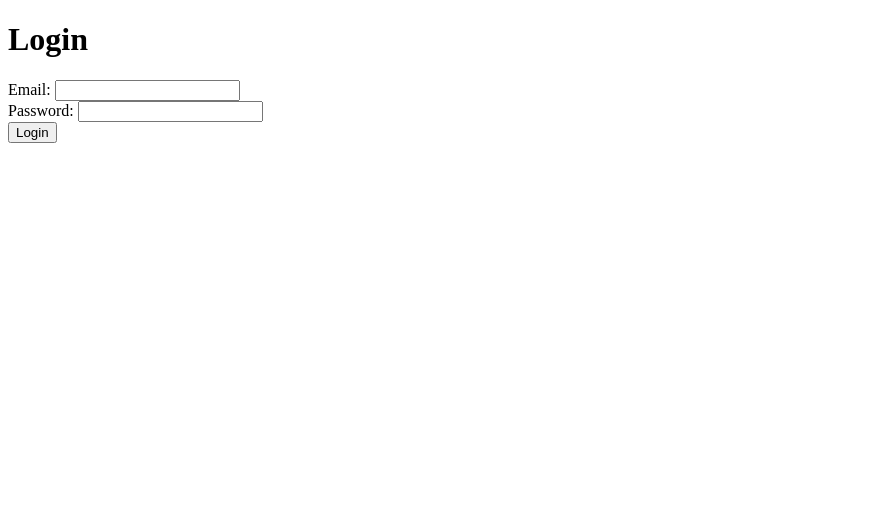
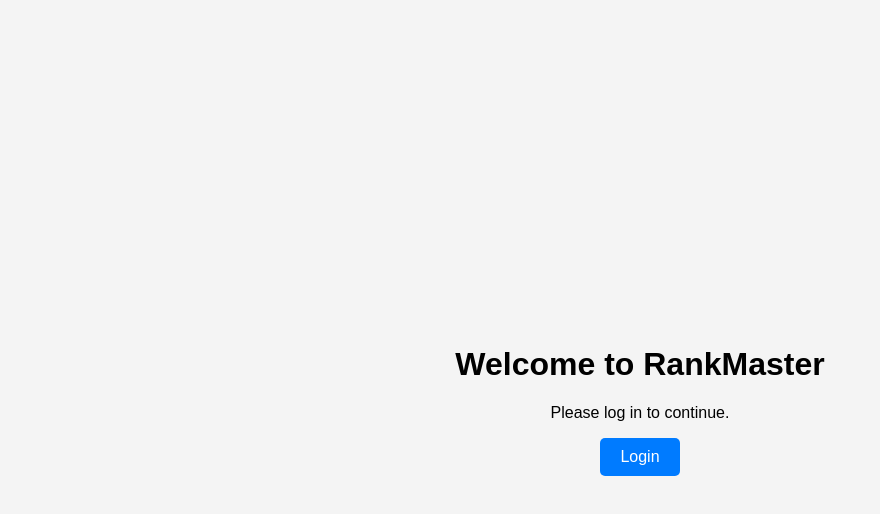
Before and after one commit to rankmaster2024/shikshak, a plain HTML site: page index.html in a window 1280 px wide. Shown: the whole page, without its empty margins (0-880 px from the left). Drawn offline with Linux system fonts and the light colour scheme.

Commit message:
Update index.html

```diff
--- a/index.html
+++ b/index.html
@@ -3,73 +3,43 @@
 <head>
     <meta charset="UTF-8">
     <meta name="viewport" content="width=device-width, initial-scale=1.0">
-    <title>Login</title>
-    <script type="module">
-        import { initializeApp } from "https://www.gstatic.com/firebasejs/10.14.1/firebase-app.js";
-        import { getAuth, signInWithEmailAndPassword } from "https://www.gstatic.com/firebasejs/10.14.1/firebase-auth.js";
-        import { getFirestore, query, collection, where, getDocs } from "https://www.gstatic.com/firebasejs/10.14.1/firebase-firestore.js";
-
-        const firebaseConfig = {
-            apiKey: "AIzaSyBhiboEoHCmdG4eHdBeUacUY6EKDZMiGj0",
-            authDomain: "rankmaster-2007.firebaseapp.com",
-            projectId: "rankmaster-2007",
-            storageBucket: "rankmaster-2007.appspot.com",
-            messagingSenderId: "481619433177",
-            appId: "1:481619433177:web:5be2893aa094dbcc2b10c8",
-            measurementId: "G-NXE1T8RZ7H"
-        };
-
-        const app = initializeApp(firebaseConfig);
-        const auth = getAuth(app);
-        const db = getFirestore(app);
-
-        async function login(event) {
-            event.preventDefault();
-            const email = document.getElementById("email").value;
-            const password = document.getElementById("password").value;
-
-            try {
-                const userCredential = await signInWithEmailAndPassword(auth, email, password);
-                console.log("Logged in:", userCredential.user);
-
-                // Check if the logged-in user is a teacher
-                const userQuery = query(collection(db, "teachers"), where("email", "==", email));
-                const querySnapshot = await getDocs(userQuery);
-
-                if (!querySnapshot.empty) {
-                    // User is a teacher, pass email in URL
-                    window.location.href = `teach.html?email=${encodeURIComponent(email)}`; // Redirect to teacher page
-                } else {
-                    // User is not a teacher; check if they are a student
-                    const studentQuery = query(collection(db, "students"), where("email", "==", email));
-                    const studentSnapshot = await getDocs(studentQuery);
-
-                    if (!studentSnapshot.empty) {
-                        // User is a student, pass email in URL
-                        window.location.href = `student.html?email=${encodeURIComponent(email)}`; // Redirect to student page
-                    } else {
-                        alert("No user found with this email.");
-                    }
-                }
-            } catch (error) {
-                console.error("Error during login:", error);
-                alert("Error: " + error.message);
-            }
-        }
-    </script>
+    <title>Welcome</title>
+    <link rel="stylesheet" href="styles.css"> <!-- Link to your CSS file if needed -->
 </head>
 <body>
-    <h1>Login</h1>
-    <form onsubmit="login(event)">
-        <div>
-            <label for="email">Email:</label>
-            <input type="email" id="email" required>
-        </div>
-        <div>
-            <label for="password">Password:</label>
-            <input type="password" id="password" required>
-        </div>
-        <button type="submit">Login</button>
-    </form>
+    <div class="container">
+        <h1>Welcome to RankMaster</h1>
+        <p>Please log in to continue.</p>
+        <a href="login.html" class="login-button">Login</a>
+    </div>
+
+    <style>
+        body {
+            font-family: Arial, sans-serif;
+            display: flex;
+            align-items: center;
+            justify-content: center;
+            height: 100vh;
+            margin: 0;
+            background-color: #f4f4f4;
+        }
+        .container {
+            text-align: center;
+        }
+        .login-button {
+            display: inline-block;
+            padding: 10px 20px;
+            font-size: 16px;
+            color: white;
+            background-color: #007bff;
+            border: none;
+            border-radius: 5px;
+            text-decoration: none;
+            transition: background-color 0.3s;
+        }
+        .login-button:hover {
+            background-color: #0056b3;
+        }
+    </style>
 </body>
 </html>
```
